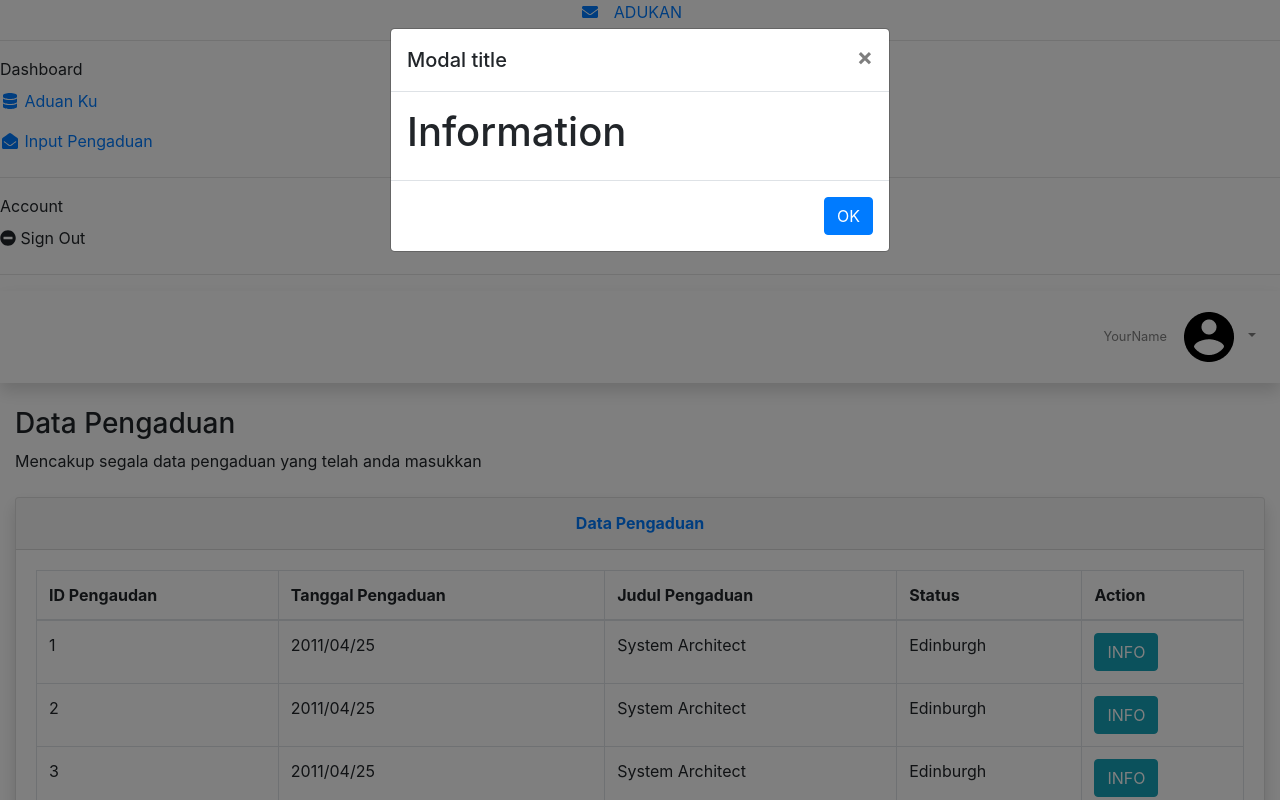
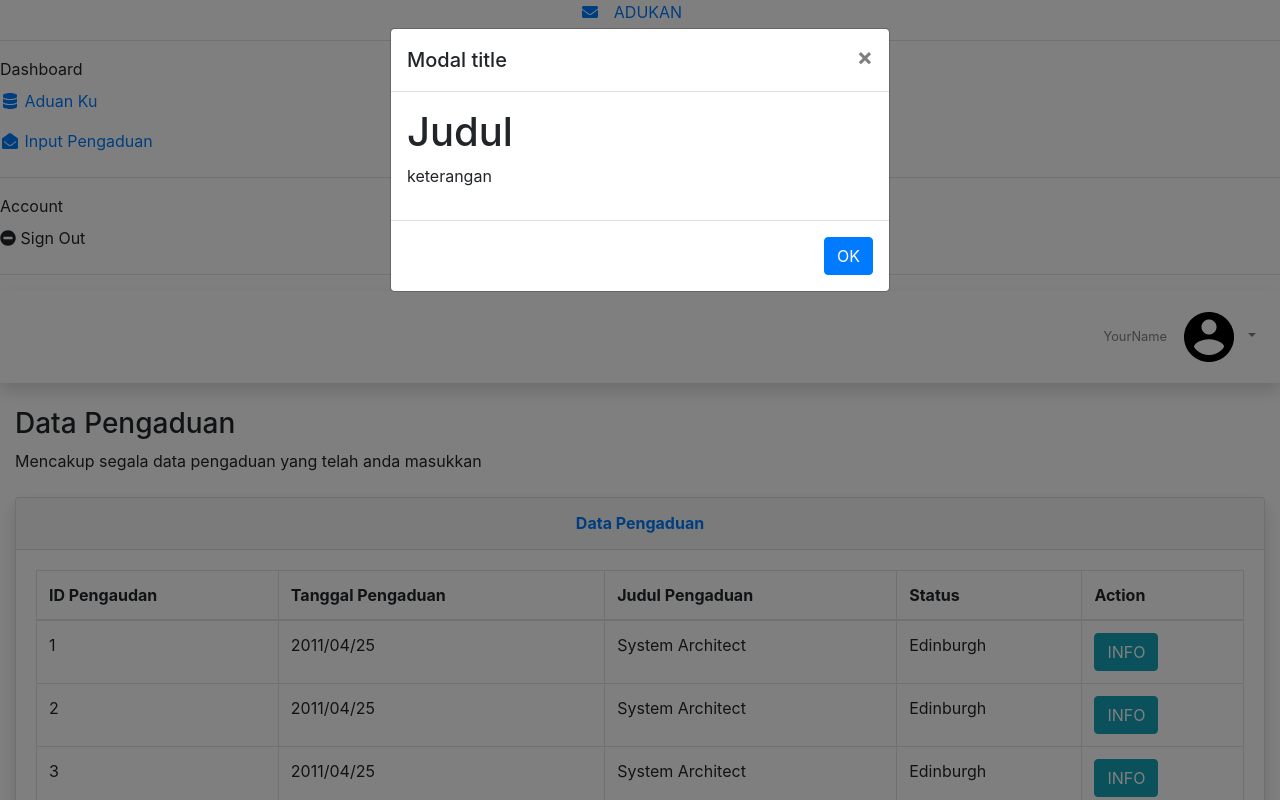
Before and after one commit to RafiIzzatulRizquFaris/PengaduanMasyarakatCI, a CodeIgniter app: page /PengaduanMasyarakatCI/UserDashboardController/index in a window 1280 px wide, after a click on "INFO". Run offline with CodeIgniter, Linux system fonts and the light colour scheme; some libraries are stand-ins or nearby versions.

Commit message:
Update userdashboard.php
update estimation layout

```diff
--- a/application/views/user/userdashboard.php
+++ b/application/views/user/userdashboard.php
@@ -217,7 +217,8 @@
 					</button>
 				</div>
 				<div class="modal-body">
-					<h1>Information</h1>
+                    <h1>Judul</h1>
+                    <p>keterangan</p>
 				</div>
 				<div class="modal-footer">
 					<button type="button" class="btn btn-primary" data-dismiss="modal">Ok</button>
```
